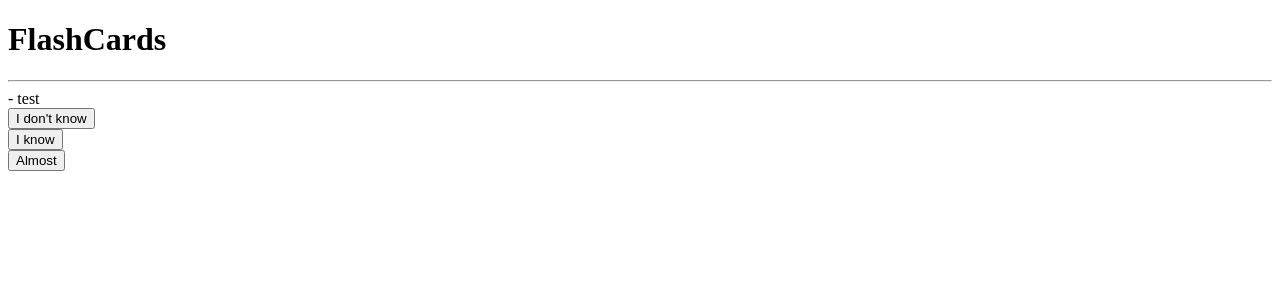
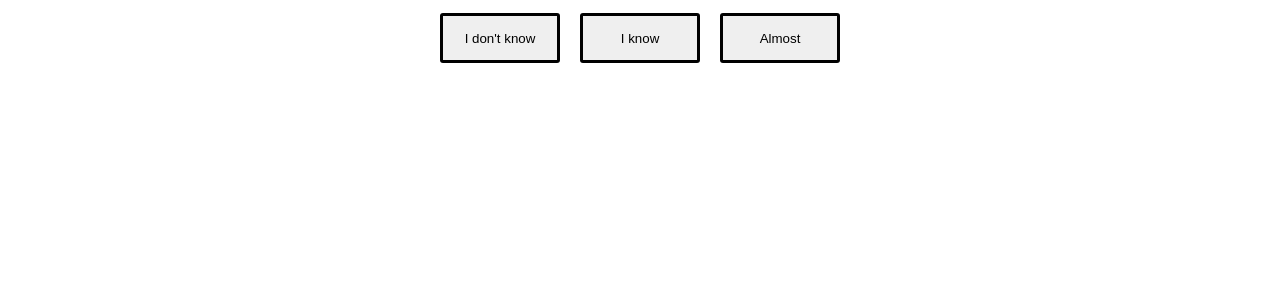
Before and after one commit to kwiats/flashcards-app, a Django app: page /test/ in a window 1280 px wide. Shown: the top 300 px of the page. Run offline with Django 4.2, Linux system fonts and the light colour scheme; data that the repository does not hold is empty.

Commit message:
Design homepage

```diff
--- a/cards/templates/cards/flashcards.html
+++ b/cards/templates/cards/flashcards.html
@@ -1,16 +1,68 @@
 {%extends 'base.html'%}
+{%block content%}
+<style>
+    .flashcard {
+        display: flex;
+        flex-direction: column;
+        justify-content: center;
+    }
+
+    .word-button {
+        display: flex;
+        justify-content: center;
+        align-items: start;
+    }
+
+    .before-word input,
+    .after-word input {
+        border: solid;
+        border-radius: 13px;
+        height: 150px;
+        width: 300px;
+        text-align: center;
+        margin: 5px;
+    }
+
+    .option-buttons {
+        display: inline-flex;
+        flex-wrap: wrap;
+        justify-content: center;
+        gap: 10px;
+    }
+
+    .single-button input {
+        border: solid;
+        border-radius: 3px;
+        height: 50px;
+        width: 120px;
+        text-align: center;
+        margin: 5px;
+
+    }
+
+    .single-button input:hover {
+        background-color: white;
+    }
+</style>
+<div class="container">
+    <div class="flashcard">
+        {%if q%}
+        <a>Hello World!</a>
+        {%endif%}
+        <div class="word-button">
+
+            {% for word in words%}
+            <a class="before-word"><input type="button" value="{{ word.word }}"></a>
+            <a class="after-word"><input type="button" value="{{ word.translated_word }}"></a>
 
 
-{%block content%}
-
-<div class="flashcard">
-    <div class="word-button">
-        <div id="wd-button"> {{context.word}} - test</div>
-    </div>
-    <div class="options-buttons">
-        <div id="idk-bttn"><input type="button" value="I don't know"></div>
-        <div id="ik-bttn"><input type="button" value="I know"></div>
-        <div id="alt-bttn"><input type="button" value="Almost"></div>
+            {% endfor%}
+        </div>
+        <form class="option-buttons" method="POST" action="">
+            <a class="single-button"><input type="button" name='q' value="I don't know"></a>
+            <a class="single-button"><input type="button" value="I know"></a>
+            <a class="single-button"><input type="button" value="Almost"></a>
+        </form>
     </div>
 </div>
 
--- a/cards/views.py
+++ b/cards/views.py
@@ -36,4 +36,8 @@ def add_category(request):
 
 
 def flashcards(request):
-    return render(request, "cards/flashcards.html")
+    words = Word.objects.all()
+    q = request.POST.get("q")
+
+    context = {"words": words, "q": q}
+    return render(request, "cards/flashcards.html", context)
--- a/templates/base.html
+++ b/templates/base.html
@@ -6,11 +6,12 @@
     <meta http-equiv="X-UA-Compatible" content="IE=edge">
     <meta name="viewport" content="width=device-width, initial-scale=1.0">
     <title>FlashCards eng-pol</title>
+
 </head>
 
 <body>
-    <h1>FlashCards</h1>
-    <hr>
+    {%include 'navbar.html'%}
+
     {% block content%}
     {% endblock content%}
 
--- /dev/null
+++ b/templates/navbar.html
@@ -0,0 +1 @@
+<div>
```
